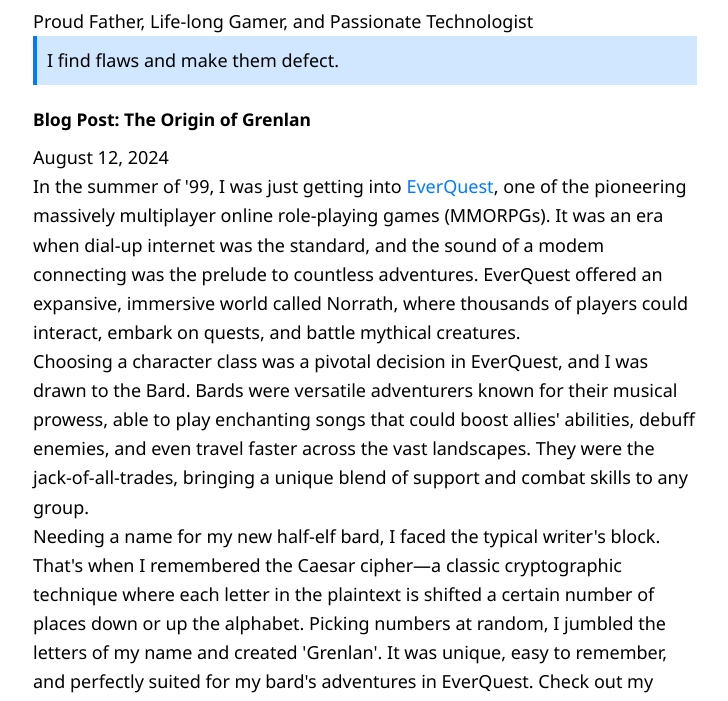
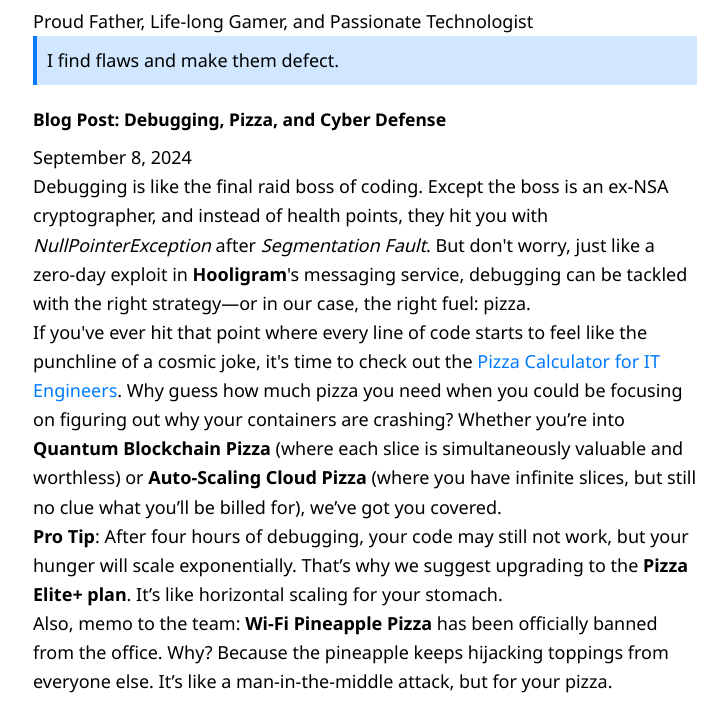
Before and after one commit to williamzujkowski/grenlan.com, a plain HTML site: page index.html in a window 1280 px wide. Shown: the part 98-799 px from the top of the page, without its empty margins (275-1003 px from the left). Drawn offline with Linux system fonts and the light colour scheme.

Commit message:
Updates to index and script

```diff
--- a/index.html
+++ b/index.html
@@ -120,6 +120,40 @@
     <main>
 
         <section>
+
+
+            <article>
+                <header>
+                    <h3>Blog Post: Debugging, Pizza, and Cyber Defense</h3>
+                    <time datetime="2024-09-08">September 8, 2024</time>
+                </header>
+                <p>Debugging is like the final raid boss of coding. Except the boss is an ex-NSA cryptographer, and
+                    instead of health points, they hit you with <em>NullPointerException</em> after <em>Segmentation
+                        Fault</em>. But don't worry, just like a zero-day exploit in <strong>Hooligram</strong>'s
+                    messaging service, debugging can be tackled with the right strategy—or in our case, the right fuel:
+                    pizza.</p>
+
+                <p>If you've ever hit that point where every line of code starts to feel like the punchline of a cosmic
+                    joke, it's time to check out the <a href="https://grenlan.com/pizza.html">Pizza Calculator for IT
+                        Engineers</a>. Why guess how much pizza you need when you could be focusing on figuring out why
+                    your containers are crashing? Whether you’re into <strong>Quantum Blockchain Pizza</strong> (where
+                    each slice is simultaneously valuable and worthless) or <strong>Auto-Scaling Cloud Pizza</strong>
+                    (where you have infinite slices, but still no clue what you’ll be billed for), we’ve got you
+                    covered.</p>
+
+                <p><strong>Pro Tip</strong>: After four hours of debugging, your code may still not work, but your
+                    hunger will scale exponentially. That’s why we suggest upgrading to the <strong>Pizza Elite+
+                        plan</strong>. It’s like horizontal scaling for your stomach.</p>
+
+                <p>Also, memo to the team: <strong>Wi-Fi Pineapple Pizza</strong> has been officially banned from the
+                    office. Why? Because the pineapple keeps hijacking toppings from everyone else. It’s like a
+                    man-in-the-middle attack, but for your pizza.</p>
+
+                <p>So, next time debugging feels like a distributed denial of service on your brain, grab a slice, fire
+                    up the <a href="https://grenlan.com/pizza.html">Pizza Calculator</a>, and keep on coding. Just
+                    remember, if all else fails, it’s always the intern’s fault. 🍕</p>
+            </article>
+
 
             <article>
                 <header>
```
Also changed, not shown: script.js (+10 -2 lines).
